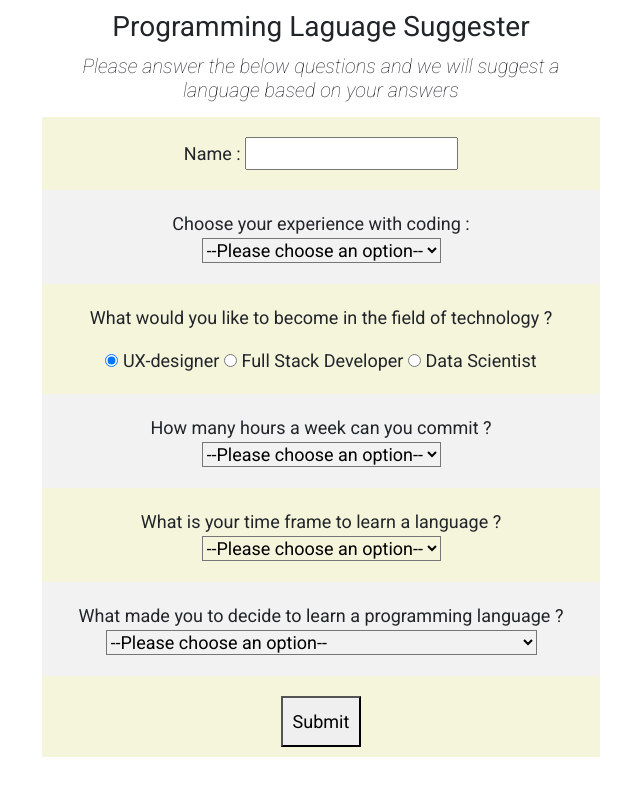
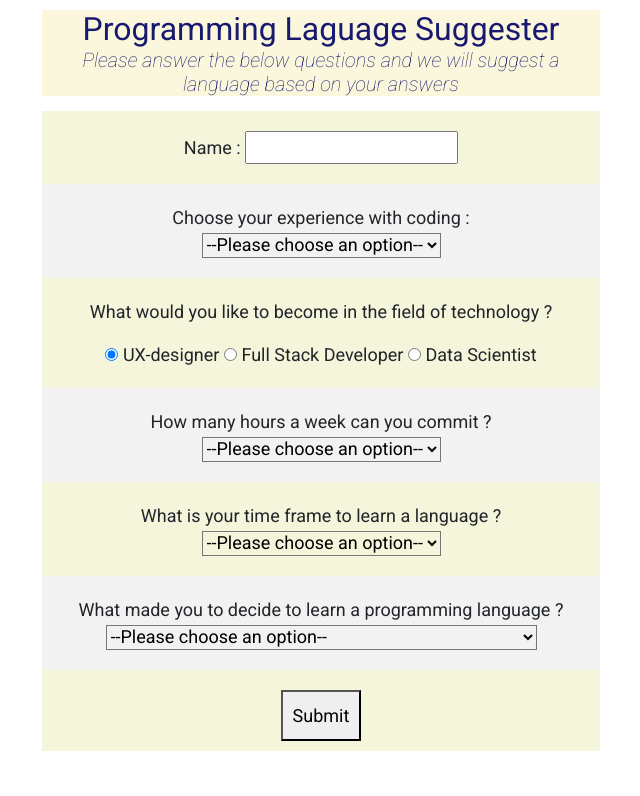
Before and after one commit to tiffarodrigs/ProgrammingLanguageSuggester, a plain HTML site: page index.html in a window 1280 px wide. Shown: the whole page, without its empty margins (319-959 px from the left). Drawn offline with nearby package versions, Linux system fonts and the light colour scheme.

Commit message:
Update css files

```diff
--- a/css/styles.css
+++ b/css/styles.css
@@ -36,16 +36,20 @@ button
   font-size: large;
   text-align: center;
 }
-h3,h5{
+h2,h5{
   text-align: center;
-  margin: 10px 25%;
+  margin: 10px 25% 0px 25%;
+  background-color: #fbf7dd;
+  color: midnightblue;
 }
+
 .btn_submit{
   margin: 10px 25%;
   text-align: center;
   background:none;
 }
 h5{
+  margin: 0px 25%;
   font-style: italic;
 }
 #outputdiv
--- a/index.html
+++ b/index.html
@@ -13,7 +13,7 @@
     <div class =container>
       <div>
         <div>
-          <h3>Programming Laguage Suggester</h3>
+          <h2>Programming Laguage Suggester</h2>
           <h5>Please answer the below questions and we will suggest a language based on your answers</h5>
         </div>
         <form id="suggester" >
```
